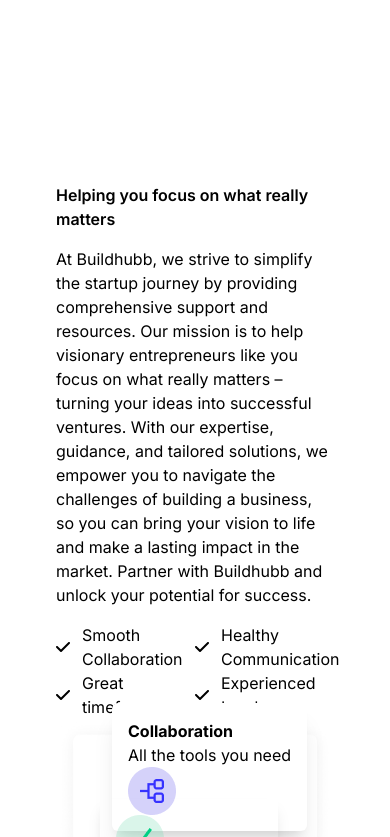
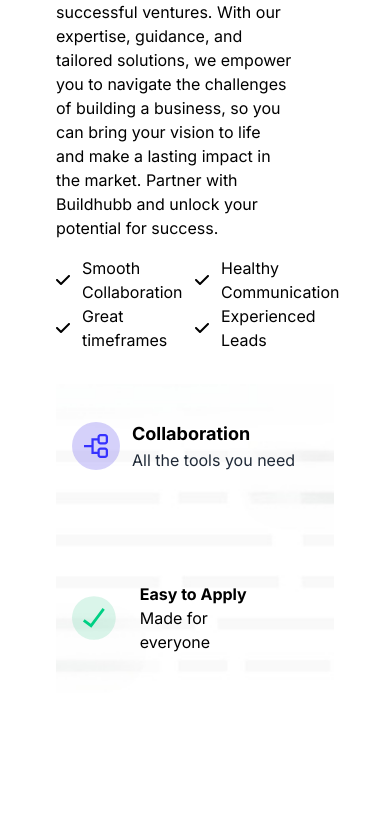
Before and after one commit to Hicode-dev/buildHub, a Next.js app: page / in a window 390 px wide. Shown: the part 1163-2000 px from the top of the page. Built offline with nearby package versions, Linux system fonts and the light colour scheme.

Commit message:
on responsiveness

```diff
--- a/src/app/Components/FirstPage.jsx
+++ b/src/app/Components/FirstPage.jsx
@@ -5,8 +5,8 @@
 const FirstPage = () => {
   return (
     <div class="background">
-      <div className="d-flex items-center justify-center flex-col mx-auto pt-16">
-        <h1 className="text-5xl font-semibold text-center leading-[48px] md:text-[40px] mt-5">
+      <div className="d-flex items-center justify-center  flex-col mx-auto pt-16">
+        <h1 className="text-5xl font-semibold text-center leading-[48px] md:text-[40px] mt-24 md:mt-5">
           Let’s Help You <br /> Start Out In Tech
         </h1>
         <p className="text-md text-center my-4 max-w-[500px] mx-auto" >
--- a/src/app/Components/SIdeCard.jsx
+++ b/src/app/Components/SIdeCard.jsx
@@ -1,14 +1,15 @@
 import React from 'react'
 
-const SideCard = ({title,value,imageSrc}) => {
+const SideCard = ({ title, value, imageSrc }) => {
   return (
-        <div className="md:flex absolute bg-white rounded-md bottom-20 left-14 z-50 items-center justify-between py-4 shadow-xl px-4 gap-6">
+    <div className="flex w-fit pr-16 absolute  rounded-md bottom-16  left-0 z-50 items-center justify-between py-4  px-4 gap-6">
+      {imageSrc}
       <div>
         <h1 className="md:text-[24px] font-bold">{value}</h1>
         <p className="text-[16px]">{title}</p>
 
       </div>
-          <img src={imageSrc} alt="" />
+
     </div>
   );
 }
--- a/src/app/Components/SecondPage.jsx
+++ b/src/app/Components/SecondPage.jsx
@@ -3,7 +3,7 @@
 
 const SecondPage = () => {
   return (
-    <div className="w-100 h-[80vh] flex  items-center justify-center flex-col">
+    <div className="w-100 h-[28vh]  md:h-[80vh] flex  items-center justify-center flex-col">
       {/* <h3 className="text-xl text-center my-8">
         We help start-ups build their products. Looking <br /> to hire
         professional talent? <br/>
--- a/src/app/Components/ThirdBanner/page.jsx
+++ b/src/app/Components/ThirdBanner/page.jsx
@@ -1,45 +1,42 @@
 import React from 'react'
 import SideCard from '../SIdeCard'
 import Image from 'next/image'
+import MissionCard from '../MissionCard'
 const page = () => {
   return (
-    <div className='grid md:grid-cols-2 items-center'>
-              <div className='max-w-[514px] '>
+    <div className='grid md:grid-cols-2 md:pt-24  gap-8'>
+      <div >
         <h2 className='font-semibold md:text-[40px]'>
           Helping you focus on what really matters
         </h2>
         <h2 className='leading-[
-28.8px] text-[20px]x1 py-4'> At Buildhubb, we strive to simplify the startup journey by providing comprehensive support and resources. Our mission is to help visionary entrepreneurs like you focus on what really matters – turning your ideas into successful ventures. With our expertise, guidance, and tailored solutions, we empower you to navigate the challenges of building a business, so you can bring your vision to life and make a lasting impact in the market. Partner with Buildhubb and unlock your potential for success. </h2>
+               28.8px] text-[20px]x1 w-[85%] py-4'> At Buildhubb, we strive to simplify the startup journey by providing comprehensive support and resources. Our mission is to help visionary entrepreneurs like you focus on what really matters – turning your ideas into successful ventures. With our expertise, guidance, and tailored solutions, we empower you to navigate the challenges of building a business, so you can bring your vision to life and make a lasting impact in the market. Partner with Buildhubb and unlock your potential for success. </h2>
         <div className="grid grid-cols-2">
           <div className='flex gap-3 items-center'>
-        <span><svg xmlns="http://www.w3.org/2000/svg" height="1em" viewBox="0 0 448 512"><path d="M438.6 105.4c12.5 12.5 12.5 32.8 0 45.3l-256 256c-12.5 12.5-32.8 12.5-45.3 0l-128-128c-12.5-12.5-12.5-32.8 0-45.3s32.8-12.5 45.3 0L160 338.7 393.4 105.4c12.5-12.5 32.8-12.5 45.3 0z"/></svg></span><span>Smooth Collaboration</span>
+            <span><svg xmlns="http://www.w3.org/2000/svg" height="1em" viewBox="0 0 448 512"><path d="M438.6 105.4c12.5 12.5 12.5 32.8 0 45.3l-256 256c-12.5 12.5-32.8 12.5-45.3 0l-128-128c-12.5-12.5-12.5-32.8 0-45.3s32.8-12.5 45.3 0L160 338.7 393.4 105.4c12.5-12.5 32.8-12.5 45.3 0z" /></svg></span><span>Smooth Collaboration</span>
           </div>
           <div className='flex gap-3 items-center'>
-        <span><svg xmlns="http://www.w3.org/2000/svg" height="1em" viewBox="0 0 448 512"><path d="M438.6 105.4c12.5 12.5 12.5 32.8 0 45.3l-256 256c-12.5 12.5-32.8 12.5-45.3 0l-128-128c-12.5-12.5-12.5-32.8 0-45.3s32.8-12.5 45.3 0L160 338.7 393.4 105.4c12.5-12.5 32.8-12.5 45.3 0z"/></svg></span><span>Healthy Communication</span>
+            <span><svg xmlns="http://www.w3.org/2000/svg" height="1em" viewBox="0 0 448 512"><path d="M438.6 105.4c12.5 12.5 12.5 32.8 0 45.3l-256 256c-12.5 12.5-32.8 12.5-45.3 0l-128-128c-12.5-12.5-12.5-32.8 0-45.3s32.8-12.5 45.3 0L160 338.7 393.4 105.4c12.5-12.5 32.8-12.5 45.3 0z" /></svg></span><span>Healthy Communication</span>
           </div>
           <div className='flex gap-3 items-center'>
-        <span><svg xmlns="http://www.w3.org/2000/svg" height="1em" viewBox="0 0 448 512"><path d="M438.6 105.4c12.5 12.5 12.5 32.8 0 45.3l-256 256c-12.5 12.5-32.8 12.5-45.3 0l-128-128c-12.5-12.5-12.5-32.8 0-45.3s32.8-12.5 45.3 0L160 338.7 393.4 105.4c12.5-12.5 32.8-12.5 45.3 0z"/></svg></span><span>Great timeframes</span>
+            <span><svg xmlns="http://www.w3.org/2000/svg" height="1em" viewBox="0 0 448 512"><path d="M438.6 105.4c12.5 12.5 12.5 32.8 0 45.3l-256 256c-12.5 12.5-32.8 12.5-45.3 0l-128-128c-12.5-12.5-12.5-32.8 0-45.3s32.8-12.5 45.3 0L160 338.7 393.4 105.4c12.5-12.5 32.8-12.5 45.3 0z" /></svg></span><span>Great timeframes</span>
           </div>
           <div className='flex gap-3 items-center'>
-        <span><svg xmlns="http://www.w3.org/2000/svg" height="1em" viewBox="0 0 448 512"><path d="M438.6 105.4c12.5 12.5 12.5 32.8 0 45.3l-256 256c-12.5 12.5-32.8 12.5-45.3 0l-128-128c-12.5-12.5-12.5-32.8 0-45.3s32.8-12.5 45.3 0L160 338.7 393.4 105.4c12.5-12.5 32.8-12.5 45.3 0z"/></svg></span><span>Experienced Leads</span>
+            <span><svg xmlns="http://www.w3.org/2000/svg" height="1em" viewBox="0 0 448 512"><path d="M438.6 105.4c12.5 12.5 12.5 32.8 0 45.3l-256 256c-12.5 12.5-32.8 12.5-45.3 0l-128-128c-12.5-12.5-12.5-32.8 0-45.3s32.8-12.5 45.3 0L160 338.7 393.4 105.4c12.5-12.5 32.8-12.5 45.3 0z" /></svg></span><span>Experienced Leads</span>
           </div>
         </div>
       </div>
-
-
-<div className='relative'>
-    <SideCard value='Collaboration'  title= 'All the tools you need' imageSrc= '/Group 41.png' />
-    {/* <SideCard value='Easy to Apply' title= 'Made for everyone' imageSrc= '/Group 9.png' /> */}
-    <div className="md:flex absolute top-20 right-14 z-50 items-center justify-between py-4 shadow-lg px-4 gap-6">
-    <img src='/Group 9.png' alt="" />
-          <div>
-          <h1 className="md:text-[24px] font-bold">Easy to Apply' title</h1>
-            <p className="text-[16px]">Made for everyone</p>
-
+      <div >
+        <div className='loader w-full h-[350px]'>
+          <MissionCard className="flex items-center  absolute sm:right-[-30px] md:right-0  py-5  pl-4 pr-6 my-4 w-fit" title='Collaboration' text='All the tools you need' svg={<svg xmlns="http://www.w3.org/2000/svg" width="48" height="48" viewBox="0 0 48 48" fill="none">
+            <circle cx="24" cy="24" r="24" fill="#4031E8" fill-opacity="0.219608" />
+            <path fill-rule="evenodd" clip-rule="evenodd" d="M19.425 22.875H12V25.125H19.425V31.875H25.5V33C25.5 34.65 26.85 36 28.5 36H33C34.65 36 36 34.65 36 33V28.5C36 26.85 34.65 25.5 33 25.5H28.5C26.85 25.5 25.5 26.85 25.5 28.5V29.625H21.675V18.375H25.5V19.5C25.5 21.15 26.85 22.5 28.5 22.5H33C34.65 22.5 36 21.15 36 19.5V15C36 13.35 34.65 12 33 12H28.5C26.85 12 25.5 13.35 25.5 15V16.125H19.425V22.875ZM27.75 28.5V33C27.75 33.45 28.05 33.75 28.5 33.75H33C33.45 33.75 33.75 33.45 33.75 33V28.5C33.75 28.05 33.45 27.75 33 27.75H28.5C28.05 27.75 27.75 28.05 27.75 28.5ZM27.75 19.5V15C27.75 14.55 28.05 14.25 28.5 14.25H33C33.45 14.25 33.75 14.55 33.75 15V19.5C33.75 19.95 33.45 20.25 33 20.25H28.5C28.05 20.25 27.75 19.95 27.75 19.5Z" fill="#3632FF" />
+          </svg>} />
+          <SideCard value="Easy to Apply" title="Made for everyone" imageSrc={<svg xmlns="http://www.w3.org/2000/svg" width="48" height="48" viewBox="0 0 48 48" fill="none">
+            <circle cx="24" cy="24" r="24" fill="#7BDCB5" fill-opacity="0.278431" />
+            <path d="M33.5385 13L20.6154 30.4359L13.8462 25.3077L12 27.7692L21.2308 34.7436L36 14.8462L33.5385 13Z" fill="#00D084" />
+          </svg>} />
         </div>
-
-        </div>
-    <Image  src='/Rectangle 19.png' alt='imagine' className='w-full relative' width='500' height='500' />
       </div>
 
     </div>
--- a/src/app/globals.css
+++ b/src/app/globals.css
@@ -9,3 +9,11 @@
   background-size: cover;
   background-repeat: no-repeat;
 }
+
+.loader{
+  background-image: url(../../public/loader.jpg);
+  background-size: cover;
+  background-repeat: no-repeat;
+  position: relative;
+  background-position: center;
+}
```
Also changed, not shown: public/loader.jpg (added). Lines whose indentation alone changed are shown as unchanged.
